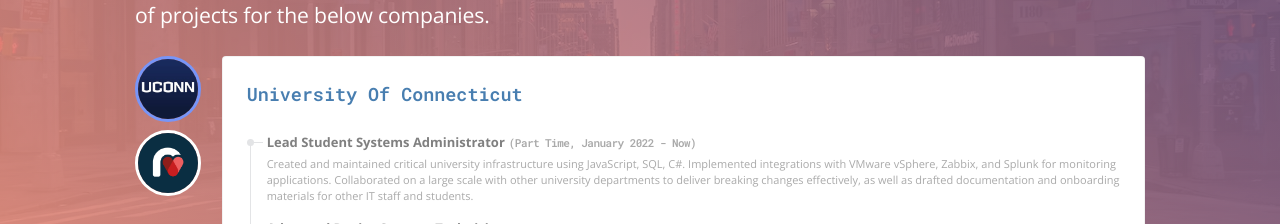
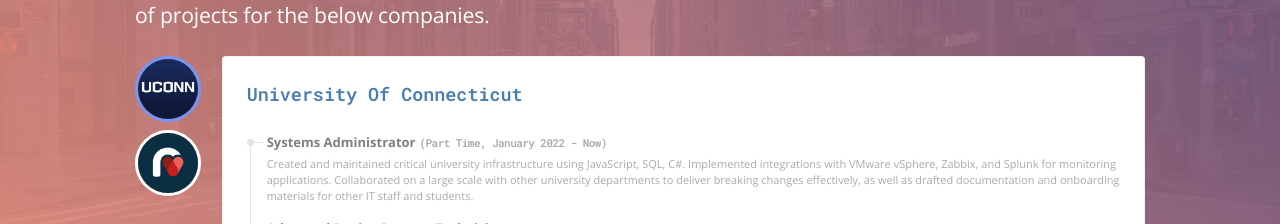
Before and after one commit to notm1ke/m1ke.co, a Next.js app: page / in a window 1280 px wide. Shown: the part 1088-1312 px from the top of the page. Built offline with nearby package versions, Linux system fonts and the light colour scheme.

Commit message:
Updated work descriptions

```diff
--- a/components/home/ExperienceSection.tsx
+++ b/components/home/ExperienceSection.tsx
@@ -28,7 +28,7 @@
         image: '/images/uconn.jpg',
         positions: [
             {
-                title: 'Lead Student Systems Administrator',
+                title: 'Systems Administrator',
                 type: 'Part Time',
                 description: 'Created and maintained critical university infrastructure using JavaScript, SQL, C#. Implemented integrations with VMware vSphere, Zabbix, and Splunk for monitoring applications. Collaborated on a large scale with other university departments to deliver breaking changes effectively, as well as drafted documentation and onboarding materials for other IT staff and students.',
                 from: 'January 2022',
```
